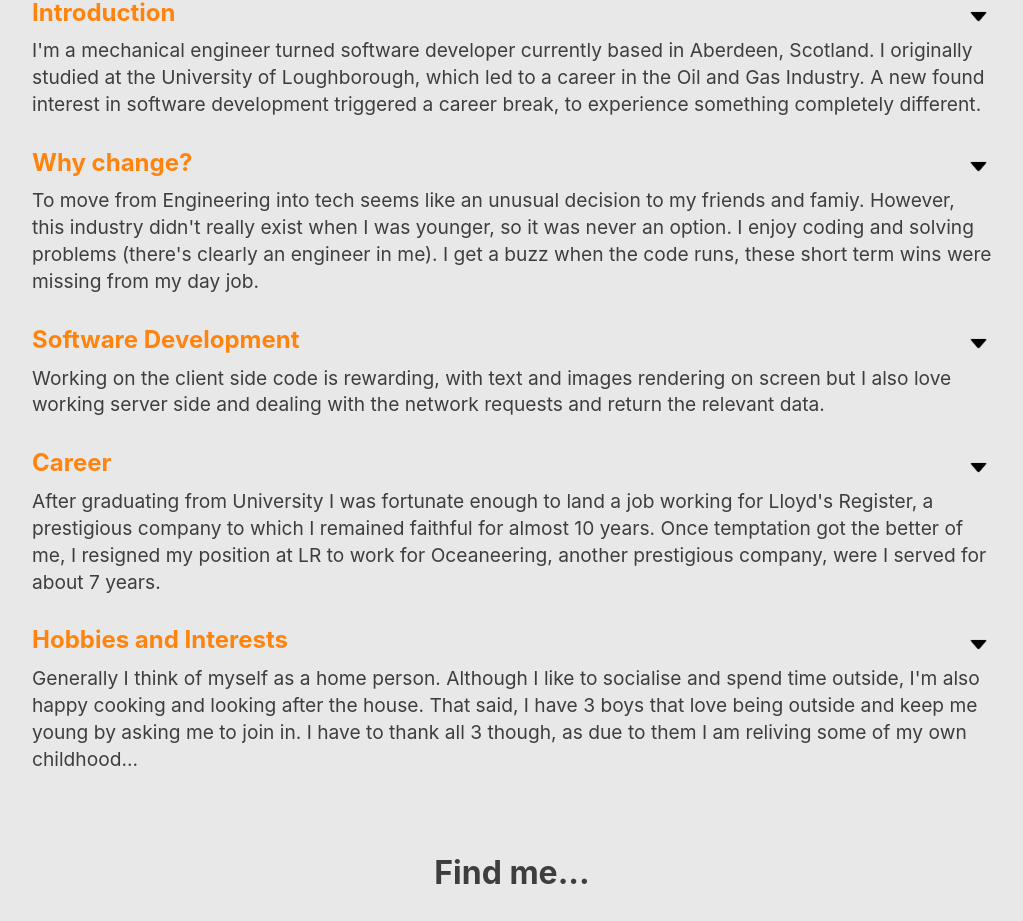
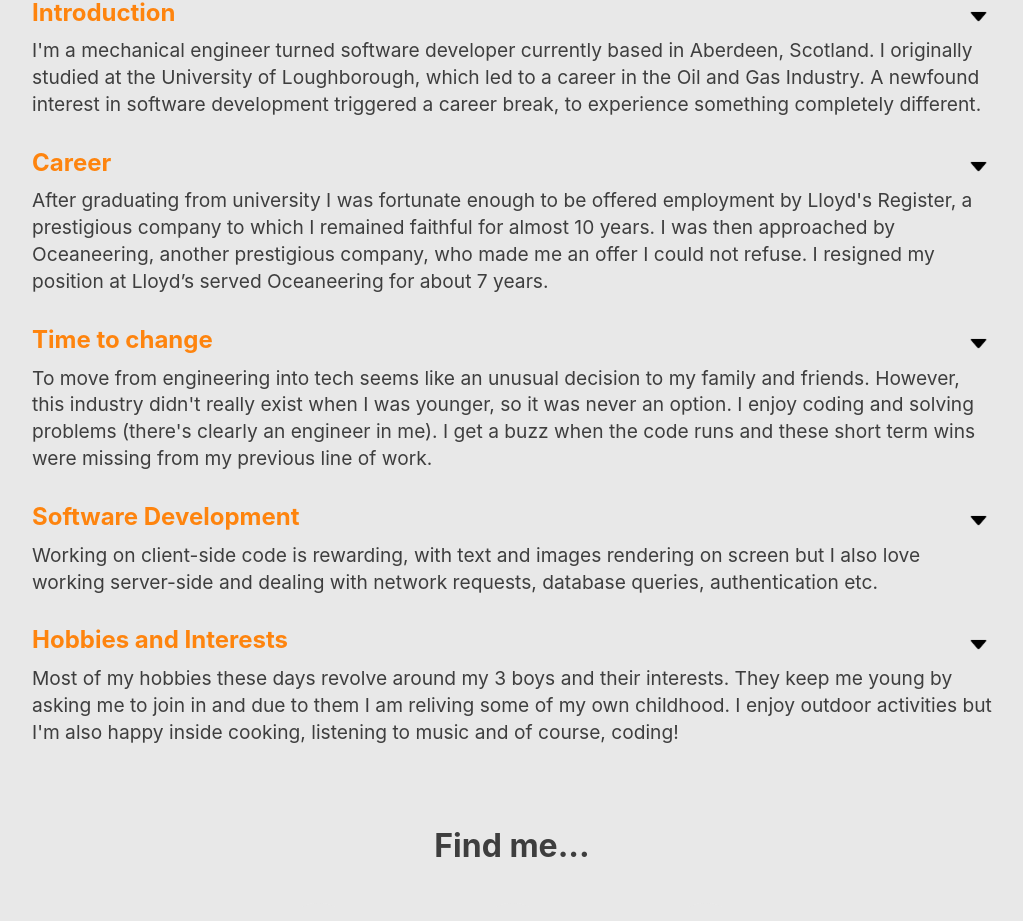
Before and after one commit to jrgrantham/james-grantham, a React (Create React App) app: page /professional in a window 1280 px wide. Shown: the part 272-1193 px from the top of the page, without its empty margins (128-1151 px from the left). Built offline with nearby package versions, Linux system fonts and the light colour scheme.

Commit message:
about me content

```diff
--- a/src/data/aboutMe.js
+++ b/src/data/aboutMe.js
@@ -2,65 +2,65 @@ export const aboutMe = [
   {
     title: "Introduction",
     introduction:
-      "I'm a mechanical engineer turned software developer currently based in Aberdeen, Scotland. I originally studied at the University of Loughborough, which led to a career in the Oil and Gas Industry. A new found interest in software development triggered a career break, to experience something completely different.",
+      "I'm a mechanical engineer turned software developer currently based in Aberdeen, Scotland. I originally studied at the University of Loughborough, which led to a career in the Oil and Gas Industry. A newfound interest in software development triggered a career break, to experience something completely different.",
     contents: [
-      'Originally from Hull, I moved to Aberdeen several years ago when my former boss asked if I\'d be interesting in moving to the "Oil and Gas Capital". I relocated, bought my first proprty and started a new chapter in my life.',
-      "I'm still based in Aberdeen but would consider working in another city anywhere in the country. That said, I'm comfortable working from home. I have prior experience of managing remote teams (offshore) and recent experience working remotely, collaborating with teams in different time zones from around the world.",
-      'I have 3 awesome boys that I love spending time with, be it swimming, iceskating, bike rides, skimming stones or even turning the living room into a "cinema"!',
+      'Originally from Hull, I moved to Aberdeen several years ago when my former boss asked if I\'d be interested in moving to the "Oil and Gas Capital". I relocated, bought my first property and started a new chapter in my life.',
+      "I'm still based in Aberdeen but would consider working in another city elsewhere in the country. That said, I am comfortable working from home. I have prior experience of managing remote teams (offshore) and recent experience working remotely, collaborating with teams in different time zones from around the world.",
     ],
     display: false,
   },
   {
-    title: "Why change?",
+    title: "Career",
     introduction:
-      "To move from Engineering into tech seems like an unusual decision to my friends and famiy. However, this industry didn't really exist when I was younger, so it was never an option. I enjoy coding and solving problems (there's clearly an engineer in me). I get a buzz when the code runs, these short term wins were missing from my day job.",
+      "After graduating from university I was fortunate enough to be offered employment by Lloyd's Register, a prestigious company to which I remained faithful for almost 10 years. I was then approached by Oceaneering, another prestigious company, who made me an offer I could not refuse. I resigned my position at Lloyd’s served Oceaneering for about 7 years.",
     contents: [
-      "The Oil industry can be an interesting and sometimes exciting place to work, with opportunities to work all over the world (although my children saw to it that I didn't take advantage of that!). Throughout my career, it provided me with a range of different roles and responsibilities and I was fortunate enough to experience a variety of engineering processes in remote and extreme environments.",
-      "One of my responsibilities was to manage the project to convert our Client's monthly powerpoint presentation into a dynamic website with live data, available in real time. I oversaw the construction of the site and enjoyed getting involved in writing code. We delivered a well presented product that contained all the data our client was hoping for. I found this particularly rewarding.",
-      "The logical and technical challenges faced during development were at times difficult, but this made completing the project even more satisfying, this was the driver for the change. It was time to adopt new challenges and turn my hand to web-development.",
+      "I started my career at Lloyd’s Register Integrity Services (Oil and Gas) at BP's main gas terminal in Dimlington, Hull. Forming part of a small team at the BP offices overlooking the process plant, I got my first experience of engineering.",
+      "Our team was responsible for integrity management of the onshore terminal and the 18 platforms which fed into it. The majority of my time was spent supporting offshore operations.",
+      "Over time, I was given more responsibility and projects of my own, with frequent flights to the installations to carry out the work myself.",
+      "Due to BP restructuring, separating the onshore and offshore operations, I was offered the opportunity to relocate to Aberdeen and work at the head office, with all the other teams. I thought \”why not?\” so I packed my bags and 4 weeks later I was living over 400 miles away.",
+      "Loss of the BP contract later on resulted in a brief secondment to another department where I acted as \”Independent Competent Person\”, doing Safety Case verification. I found this to be quite a lonely existence and wanted to be part of a team again.",
+      "Back in integrity services, I spent some time supporting various teams before finding a home looking after the Triton FPSO, where I saw out the rest of my time with Lloyd’s",
+      "My move to Oceaneering was less eventful. After a brief stint working for a department that was soon closed, I was back working Integrity Services at head office. For 6 years I worked on the EnQuest project looking after the Kittiwake Oil Platform.",
+    ],
+    display: false,
+  },
+  {
+    title: "Time to change",
+    introduction:
+      "To move from engineering into tech seems like an unusual decision to my family and friends. However, this industry didn't really exist when I was younger, so it was never an option. I enjoy coding and solving problems (there's clearly an engineer in me). I get a buzz when the code runs and these short term wins were missing from my previous line of work.",
+    contents: [
+      "The oil industry can be an interesting and sometimes exciting place to work, with opportunities to work all over the world (although my children saw to it that I didn't take advantage of that!). Throughout my career, it provided me with a range of different roles and responsibilities and I was fortunate enough to experience a variety of engineering processes in remote and extreme environments.",
+      "One of my responsibilities was to manage the project to convert our client's monthly powerpoint presentation into a dynamic website with live data, available in real time. I oversaw the construction of the site and enjoyed getting involved in writing code. We delivered a well presented product that contained all the data our client was hoping for. I found this particularly rewarding.",
+      "The logical and technical challenges faced during development were at times difficult, but this made completing the project even more satisfying. This was the driver for the change. It was time to adopt new challenges and turn my hand to web-development.",
     ],
     display: false,
   },
   {
     title: "Software Development",
     introduction:
-      "Working on the client side code is rewarding, with text and images rendering on screen but I also love working server side and dealing with the network requests and return the relevant data.",
+      "Working on client-side code is rewarding, with text and images rendering on screen but I also love working server-side and dealing with network requests, database queries, authentication etc.",
     contents: [
-      "Fate, it seems, has a strange way of handing out life changing opportunites. It was said to me \"don't look at what you can't do, look at what you couldn't do 3 months ago\". I definitely understand my current limitations but I am loving this journey of learning.",
-      "My software development journey started back in 2017 when I supervised a project to convert the monthly powerpoint presention into an online web portal for the client. I became fascinated with how HTML and CSS link together to create web pages but also confused frustrated at how changing one thing would affect another in an unexpected way.",
-      "Not wanting to be defeated by something that at face value, seemed very straight forward, I began playing and experimenting with basic web pages. I was soon hooked. When the opportunity for an online boot camp presented itself, I jumped.",
-      "My experience of Lambda school is a mixed one. It is without doubt the hardest I have ever had to work for a sustained period of time. It was intense, difficult, frustrating and relentless its its endeavour to teach us. I have however made some good friends that I imagine I will remain in contact with.",
+      "Fate, it seems, has a strange way of handing out life changing opportunities. It was said to me \"don't look at what you can't do, look at what you couldn't do 3 months ago\". I definitely understand my current limitations but I am loving this journey of learning.",
+      "My software development journey started back in 2017 when I supervised a project to convert the monthly powerpoint presentation into an online web portal for the client. I became fascinated with how HTML and CSS link together to create web pages but also confused and frustrated at how changing one thing would affect another in an unexpected way.",
+      "Not wanting to be defeated by something that at face value, seemed very straight forward, I began playing and experimenting with basic web pages. I was soon hooked. When the opportunity for an online boot camp presented itself, I jumped at the chance.",
+      "My experience of Lambda school is a mixed one. It is without doubt the hardest I have ever had to work for a sustained period of time. It was intense, difficult, frustrating and relentless in its endeavour to teach us. **** ADD **** I have also made some good friends that no doubt I will remain in contact with in the future.",
       'I thought I was enjoying HTML and CSS until I was introduced to JavaScript, this is where the magic is! Functions calling functions? What do you mean "state", state of what?',
-      "So its time again to start a new chapter...",
-    ],
-    display: false,
-  },
-  {
-    title: "Career",
-    introduction:
-      "After graduating from University I was fortunate enough to land a job working for Lloyd's Register, a prestigious company to which I remained faithful for almost 10 years. Once temptation got the better of me, I resigned my position at LR to work for Oceaneering, another prestigious company, were I served for about 7 years.",
-    contents: [
-      "I started work for LR Integrity Services (Oil and Gas) at BP's main gas terminal in Dimlington, Hull. Forming part of a small team at the BP offices overlooking the process plant, I got my first experience of engineering.",
-      "Our team was responsible for the integrity management of the onshore terminal and the 18 or so platforms that fed into it. Most my time was split evenly so the majority of it was spent supporting offshore operations.",
-      "Over time, I was given more responsibility and projects of my own to look after, with frequent flights to the installations to carry out the work myself.",
-      "Due to BP restructuring, separating the onshore and offshore operations, I was offered the opportunity to relocated to Aberdeen and work at the head office with all the other teams. Why not, so I packed my bags and 4 weeks later I was living over 400 miles away.",
-      "A loss of the BP contract later on resulted in a brief secondment to another department in LR where I acted as Independant Competent Person, but found this to be quite a lonely existence and wanted to be part of a team again.",
-      "Back in integrity services, I spent some time supporting various teams before finding a home looking after the Triton FPSO, where I saw out the rest of my time with LR",
-      "My move to Oceaneering was less eventful. After a brief stint working for a department that was soon closed, I was back working Integrity Services at head office. For 6 years I worked on the EnQuest project looking afer the Kittiwake Oil Platform.",
+      "Now I believe the time has come to start a new chapter in my life and a new career path.",
     ],
     display: false,
   },
   {
     title: "Hobbies and Interests",
     introduction:
-      "Generally I think of myself as a home person. Although I like to socialise and spend time outside, I'm also happy cooking and looking after the house. That said, I have 3 boys that love being outside and keep me young by asking me to join in. I have to thank all 3 though, as due to them I am reliving some of my own childhood...",
+      "Most of my hobbies these days revolve around my 3 boys and their interests. They keep me young by asking me to join in and due to them I am reliving some of my own childhood. I enjoy outdoor activities but I'm also happy inside cooking, listening to music and of course, coding!",
     contents: [
-      "Mountain biking: This was my all time favourite activity as a teenager, and although I don't get out on my bike as much as I would like, I still enjoy flying down the tracks. All 3 of my boys enjoy it now too, especially if its wet and muddy, deliberately choosing the dirtiest route! Ollie is the oldest and is almost capable of maintining his bike completely, Ben is a steady rider and just gets on with it, while Sam enjoys the hills, providing its not up!",
-      "RC Crawlers: Compared the toys that were available when I was a child, these things are incredible. We have a couple of vehicles that we take hillwalking and they are more capable than I am! Ollie has his own that he built himself from a kit, Sam and Ben might get one this year from Santa.",
+      'I have 3 awesome boys that I love dearly. I enjoy spending time with them, be it swimming, ice skating, bike rides, skimming stones or even turning the living room into a "cinema"!',
+      "Mountain biking: This was my all time favourite activity as a teenager, and although I don't get out on my bike as much as I would like, I still enjoy flying down the tracks. All 3 of my boys enjoy it now too, especially if it's wet and muddy, deliberately choosing the dirtiest route! Ollie is the oldest and is almost capable of maintaining his bike completely, Ben is a steady rider and just gets on with it, while Sam enjoys the hills, providing it’s not up!",
+      "Remote Controls: Compared to the toys that were available when I was a child, these things are incredible. We have a couple of vehicles that we take hillwalking and they are more capable than I am! Ollie has his own that he built himself from a kit, Sam and Ben might get one this year from Santa.",
       "Music: For as long as I can remember, I've loved listening to music and really enjoy my stereo. As much as I can sit down and enjoy watching a blockbuster movie, I can also sit for hours and listen to album after album.",
-      "Motorbike: I loved it. Passing my bike test ranks as one of my best moments to date. Out of respect for my parents I did not get a bike while living at home but once I had my own place, a Ducati Monster was all mine. I loved this machine, brilliant fun. However, children came along so the bike went in order to preserve thier father.",
+      "Motorbike: I loved it. Passing my bike test ranks as one of my best moments to date. Out of respect for my parents I did not get a bike while living at home but once I had my own place, a Ducati Monster was all mine. I loved this machine, brilliant fun. However, children came along so the bike went in order to preserve their father.",
       "Experiences: I have tried skydiving (15 solo jumps), scuba diving and bungee jumping. I've also been shooting (rifle range and shotgun), tried offroad driving, go-karting, archery and in my previous life, I've had flying lessons and done my own loop the loop!",
     ],
     display: false,
   },
-];
+ ];
--- a/src/data/introduction.js
+++ b/src/data/introduction.js
@@ -2,7 +2,7 @@ export const welcomeMessage = "I'm James, a full stack web developer based in th
 export const introduction = [
   {
     title: "Engineering",
-    content: "A qualified and experienced mechanical engineer, I studied at the University of Loughborough. Having worked in the oil and gas industry, I've now turned my hand to software.",
+    content: "A qualified and experienced mechanical engineer, I studied at the University of Loughborough. Having solely worked in the oil and gas industry, I've now turned my hand to software.",
     section: 'Time line',
   },
   {
@@ -22,7 +22,7 @@ export const introduction = [
   },
   {
     title: "Teamwork",
-    content: "Sharing a project is much more fun than working alone and inevitably leads to a better product. I've worked remotely and across time zones with people around the world.",
+    content: "I've worked remotely and across time zones with people around the world. Sharing a project is much more fun than working alone and inevitably leads to a better product.",
     section: 'Experience',
   },
 ];
```
